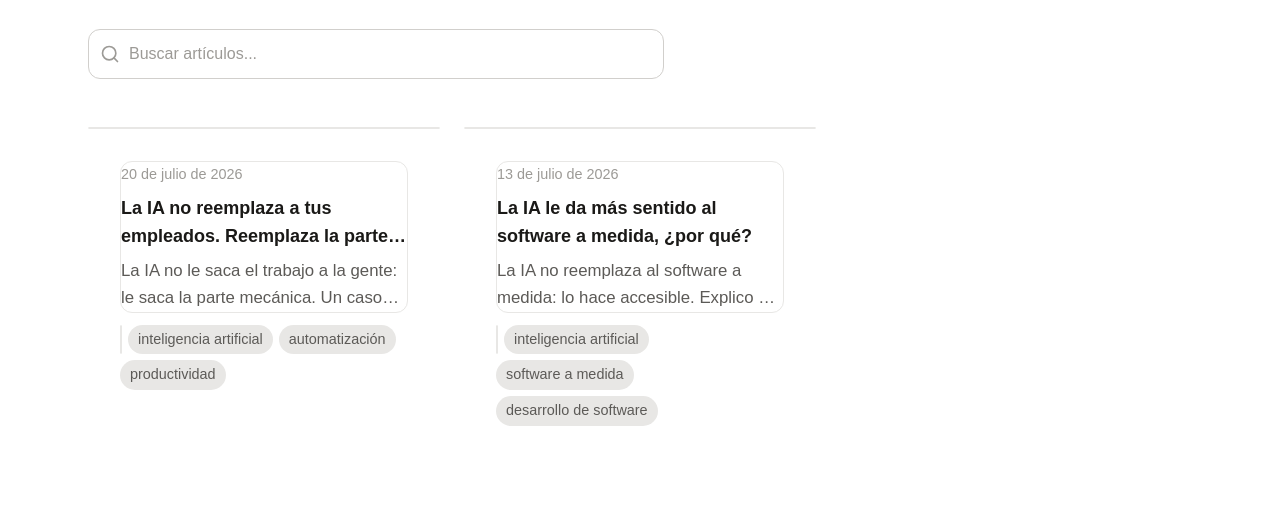
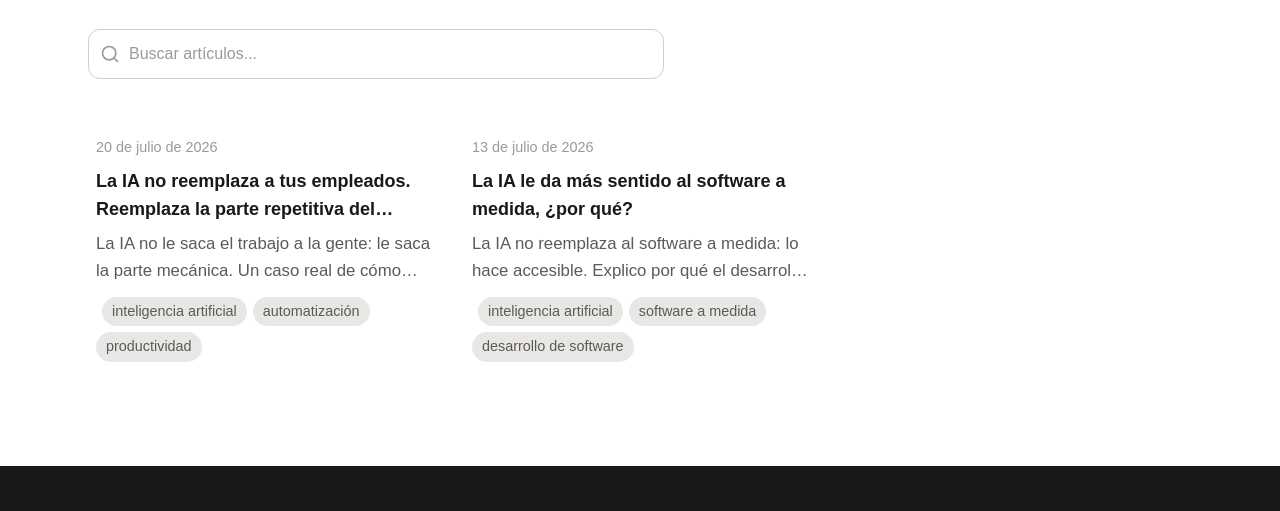
Before and after one commit to gonza1212/portfolio, an Astro site: page /blog in a window 1280 px wide. Shown: the part 284-795 px from the top of the page. Built offline with nearby package versions, Linux system fonts and the light colour scheme; Astro itself is replaced by a stand-in of ours.

Commit message:
Minor visual fixes to blog article cards

```diff
--- a/src/components/blog/ArticleCard.astro
+++ b/src/components/blog/ArticleCard.astro
@@ -16,7 +16,7 @@ const { slug, title, description, pubDate, heroImage, tags } = Astro.props;
 
 <a
   href={`/blog/${slug}`}
-  class="group block rounded-xl border border-corporate-100 dark:border-corporate-800 bg-white dark:bg-corporate-900 overflow-hidden hover:shadow-lg hover:border-accent-500/30 dark:hover:border-accent-500/30 transition-all duration-300"
+  class="group block bg-white dark:bg-corporate-900 overflow-hidden hover:shadow-lg hover:border-accent-500/30 dark:hover:border-accent-500/30 transition-all duration-300"
 >
   {heroImage && (
     <div class="aspect-[16/9] overflow-hidden">
@@ -28,7 +28,7 @@ const { slug, title, description, pubDate, heroImage, tags } = Astro.props;
       />
     </div>
   )}
-  <div class="p-7 sm:p-8">
+  <div class="p-1 sm:p-2">
     <time
       datetime={pubDate.toISOString()}
       class="text-xs text-corporate-400 dark:text-corporate-500"
```
